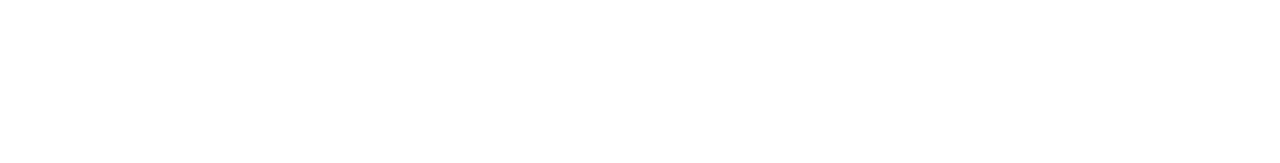
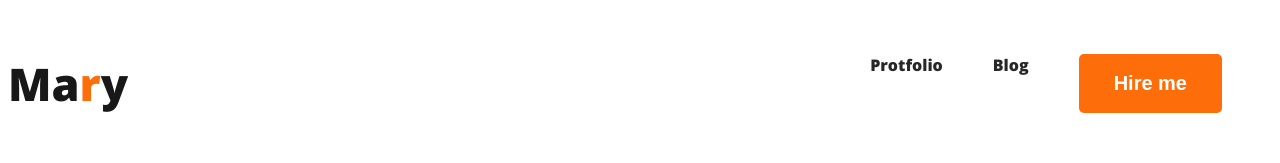
Before and after one commit to RafiulIslamJim/my-protfolio, a plain HTML site: page index.html in a window 1280 px wide. Drawn offline with nearby package versions, Linux system fonts and the light colour scheme.

Commit message:
added nav

```diff
--- a/index.html
+++ b/index.html
@@ -4,9 +4,20 @@
   <meta charset="UTF-8">
   <meta name="viewport" content="width=device-width, initial-scale=1.0">
   <title>My Protfolio</title>
+  <link rel="preconnect" href="https://fonts.googleapis.com">
+<link rel="preconnect" href="https://fonts.gstatic.com" crossorigin>
+<link href="https://fonts.googleapis.com/css2?family=Open+Sans:wght@800&display=swap" rel="stylesheet">
+<link rel="stylesheet" href="styles.css">
 </head>
 <body>
   <header>
+    <nav>
+      <h3 class="nav-tittle">Ma<span class="pri-color">r</span>y</h3>
+      <ul>
+        <li><a href="">Protfolio</a></li>
+        <li><a href="">Blog</a></li>
+        <li><button class="pri-button">Hire me</button></li>
+    </nav>
 
   </header>
   <main>
--- /dev/null
+++ b/styles.css
@@ -0,0 +1,38 @@
+body{
+  font-family: 'Open Sans', sans-serif;
+}
+.pri-color{
+  color: #FD6E0A;
+}
+.pri-button{
+      border-radius: 5px;
+    background: #FD6E0A;
+    border: 0;
+    font-size: 20px;
+font-weight: 700;
+color: white;
+padding: 18px 35px;
+
+}
+
+nav{
+  display: flex;
+  justify-content: space-between;
+ align-items: center;
+}
+.nav-tittle{
+  color: var(--Dark-01, #181818);
+  font-size: 45px;
+  font-weight: 800;
+}
+nav > ul{
+  display: flex;
+}
+nav li{
+  list-style: none;
+  margin-right: 50px;
+}
+nav a{
+  text-decoration: none;
+  color: #282626;
+}
```
